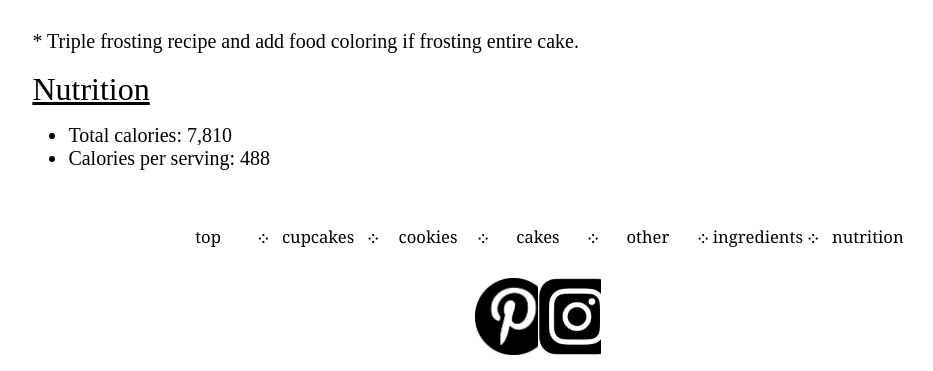
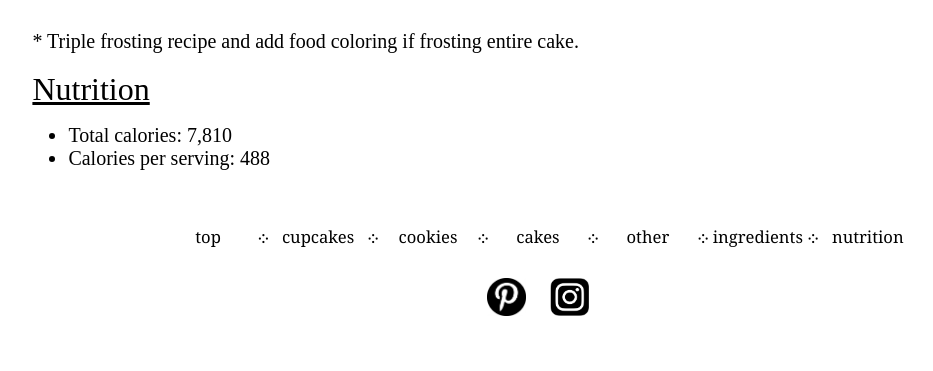
Before and after one commit to aem5396/aem5396.github.io, a PHP site: page /cakes/bunnycake.html in a window 1280 px wide. Shown: the part 3217-3588 px from the top of the page, without its empty margins (102-1035 px from the left). After the commit the page ends 3533 px from the top, so only its background shows below. Run offline with PHP 8.4, Linux system fonts and the light colour scheme.

Commit message:
Update style.css

```diff
--- a/style.css
+++ b/style.css
@@ -8,7 +8,7 @@ h1 {
   font-family: Georgia;
   font-size: 6vw;
   text-align: center;
-  width: 80%
+  width: 60%
   padding: 0;
   margin-top: 0;
   margin-bottom: 50px;
@@ -112,7 +112,7 @@ li.socialli a {
   padding: 0;
 }
 li.socialli a img {
-  width: 6vw;
+  width: 3vw;
 }
 
 /*Extra notes on recipe page*/
```
